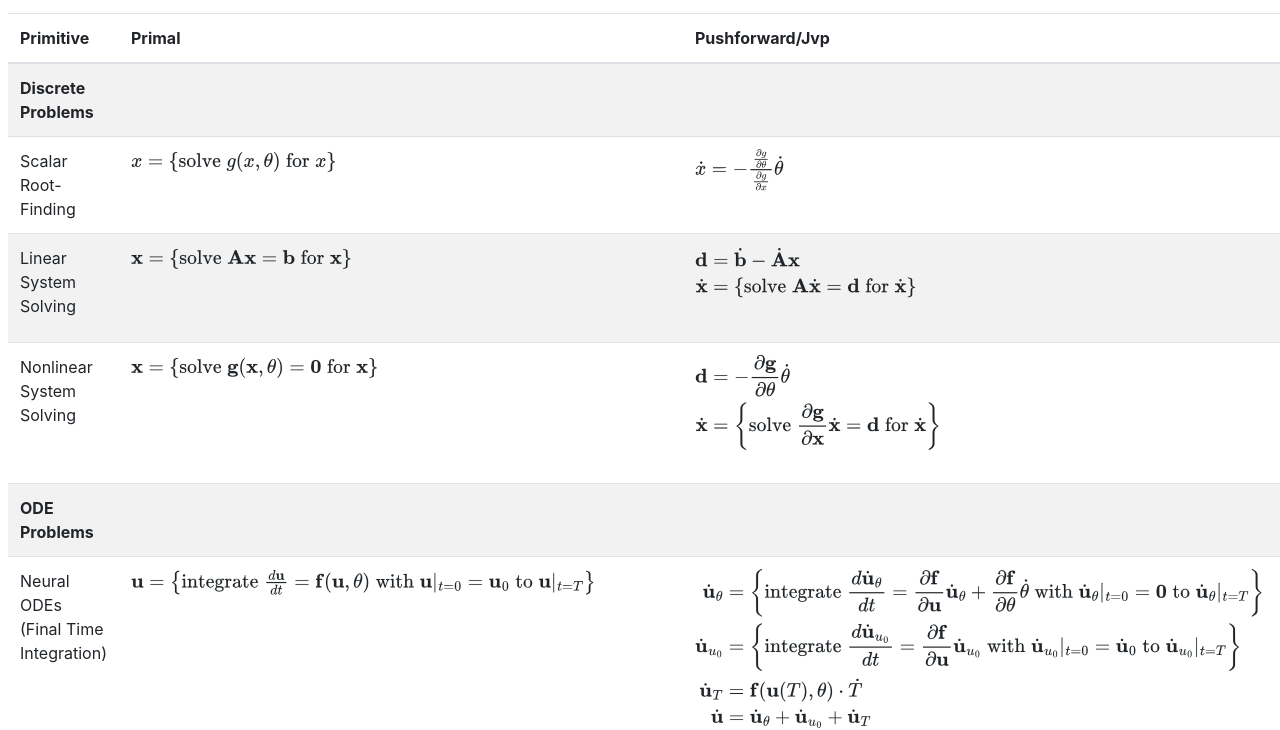
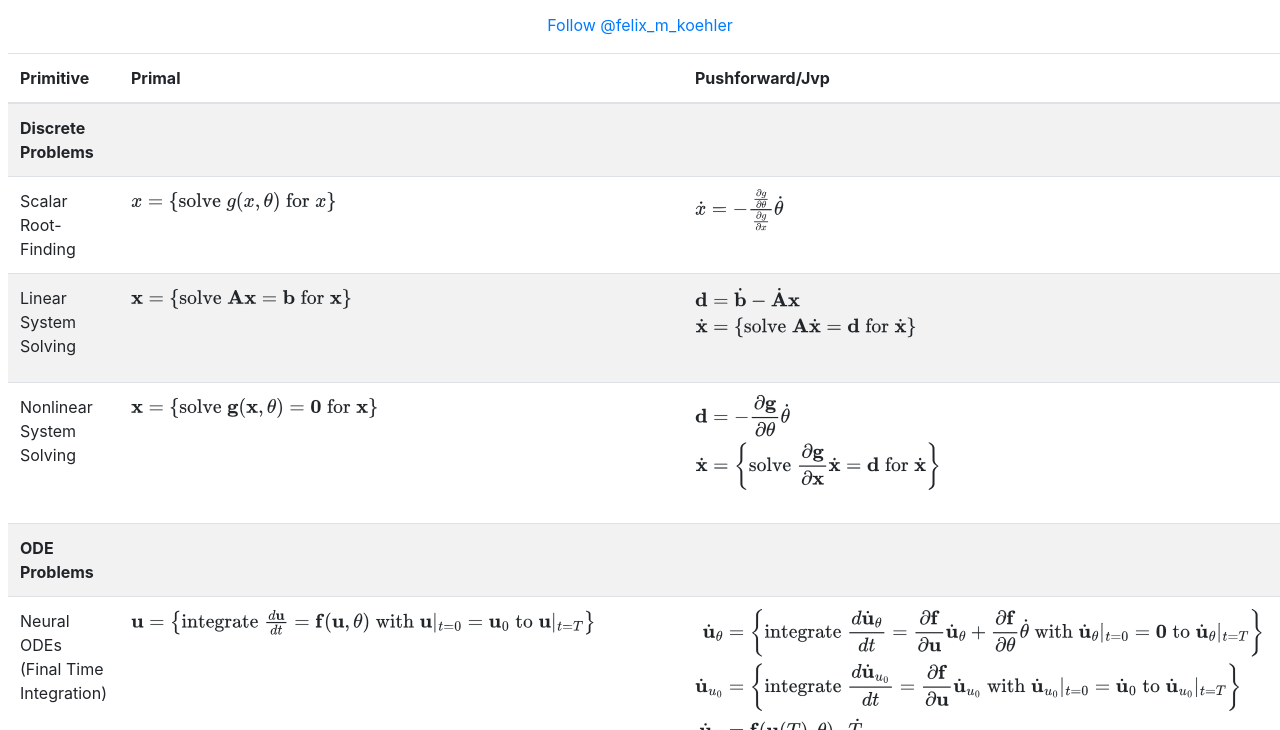
Before and after one commit to Ceyron/implicit-autodiff-table, a plain HTML site: page index.html in a window 1280 px wide. Shown: the part 91-821 px from the top of the page. Drawn offline with nearby package versions, Linux system fonts and the light colour scheme.

Commit message:
Add twitter link

```diff
--- a/index.html
+++ b/index.html
@@ -24,7 +24,10 @@ MathJax = {
 <h1 class="text-center">Implicit Autodiff Primitive Rules</h1>
 <p class="text-center">
   Created with ❤️ by <a href="https://www.youtube.com/@MachineLearningSimulation">Machine Learning & Simulation</a>.
-  </p>
+</p>
+<p class="text-center">
+  <a href="https://twitter.com/felix_m_koehler?ref_src=twsrc%5Etfw" class="twitter-follow-button" data-show-count="false">Follow @felix_m_koehler</a><script async src="https://platform.twitter.com/widgets.js" charset="utf-8"></script>
+</p>
 
 <table class="table table-striped table-hover">
   <thead>
```
